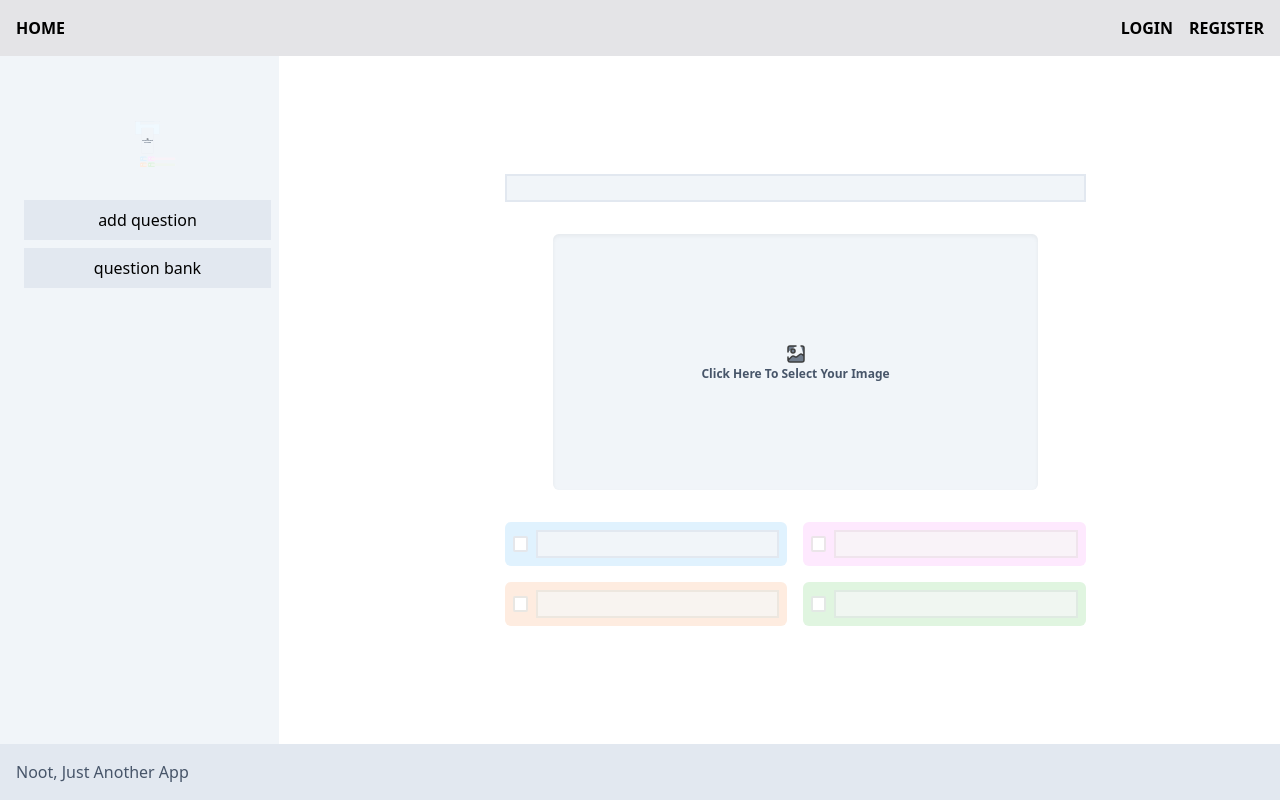
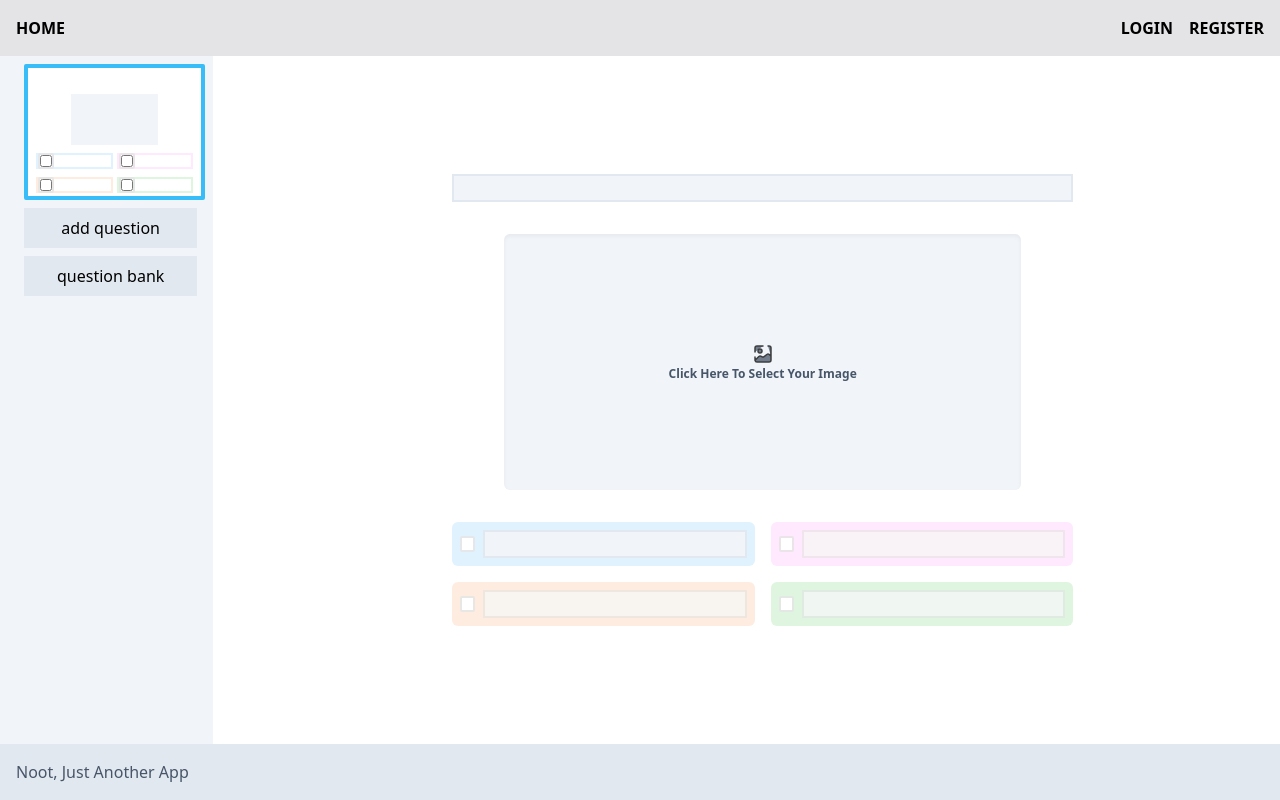
Before and after one commit to avdb13/noot, a React (Vite) app in the folder frontend/: page /account/create in a window 1280 px wide. Built offline with nearby package versions, Linux system fonts and the light colour scheme.

Commit message:
selection outline

```diff
--- a/frontend/src/quiz/Create.tsx
+++ b/frontend/src/quiz/Create.tsx
@@ -13,14 +13,14 @@ const CreateQuiz = () => {
   console.log(questions);
   return (
     <div className="w-full grow flex items-center gap-8">
-      <ul className="pl-6 flex flex-col basis-1/6 bg-slate-100 h-full gap-2 p-2 list-decimal">
+      <ul className="pl-6 pr-4 flex flex-col min-w-0 basis-1/6 bg-slate-100 h-full gap-2 p-2 list-decimal">
         {[...Array(questions.length).keys()].map((i) => (
           <button
             key={i + "readonly"}
             onClick={() => setSelection(i)}
-            className="h-32 w-full bg-sky-50 border-2 scale-[10%]"
+          className={`box-content rounded-sm h-32 w-full border-4 ${selection === i ? "border-sky-400" : "border-white"}`}
           >
-            <Slide setQuestion={() => {}} question={questions[i]} />
+            <SlidePreview question={questions[i]} />
           </button>
         ))}
         <div className="flex flex-col gap-2">
@@ -51,6 +51,51 @@ type Question = {
   picture: File | null;
 };
 
+const SlidePreview = ({
+  question
+}: {
+  question: Question;
+}) => {
+  return (
+    <div
+      id="editor"
+      className={`w-full h-full flex-initial flex flex-col items-center pointer-events-none bg-white`}
+    >
+      <div className="text-xs font-bold flex items-center justify-center w-[90%] h-1/5 whitespace-nowrap">
+        <p className="truncate max-w-full"
+        >{question.question}</p>
+      </div>
+      <div className="h-2/5 w-1/2 shrink bg-slate-100 flex items-center justify-center">
+        {question.picture &&
+          <img
+            src={URL.createObjectURL(question.picture)}
+            className="w-full h-full object-contain"
+          />
+        }
+      </div>
+
+      <div className="w-full h-2/5 gap-1 grid grid-cols-2 p-2">
+        {[...Array(4).keys()].map((i) => (
+          <div
+            className="border-sky-100 border-2 h-[80%] bg-white flex items-center w-full"
+            style={{ filter: `hue-rotate(${(360 / 4) * i}deg)` }}
+          >
+            <div className="w-full flex items-center gap-2 grow">
+              <Checkbox
+                className="w-3 h-full outline-none"
+                checked={question.correct[i]}
+              />
+              <p
+                className={`w-full`}
+              >{question.answers[i]}</p>
+            </div>
+          </div>
+        ))}
+      </div>
+    </div>
+  )
+}
+
 const Slide = ({
   question,
   setQuestion,
@@ -58,7 +103,7 @@ const Slide = ({
 }: {
   question: Question;
   setQuestion: (_: Question) => void;
-  selection?: number;
+  selection: number;
 }) => {
   const handleFileChange = (event: React.SyntheticEvent<HTMLInputElement>) => {
     const e = event.target as HTMLInputElement;
@@ -71,9 +116,7 @@ const Slide = ({
   return (
     <div
       id="editor"
-      className={`grow flex-initial flex flex-col items-center gap-8 grow ${
-        selection ? null : "pointer-events-none"
-      }`}
+      className={`grow flex-initial flex flex-col items-center gap-8 grow`}
     >
       <TextInput
         value={question.question}
@@ -128,7 +171,7 @@ const Slide = ({
                 checked={question.correct[i]}
               />
               <TextInput
-                className="w-full"
+                className={`w-full ${selection ? null : "bg-white outline-sky-200"}`}
                 onChange={(e) =>
                   setQuestion({
                     ...question,
```
